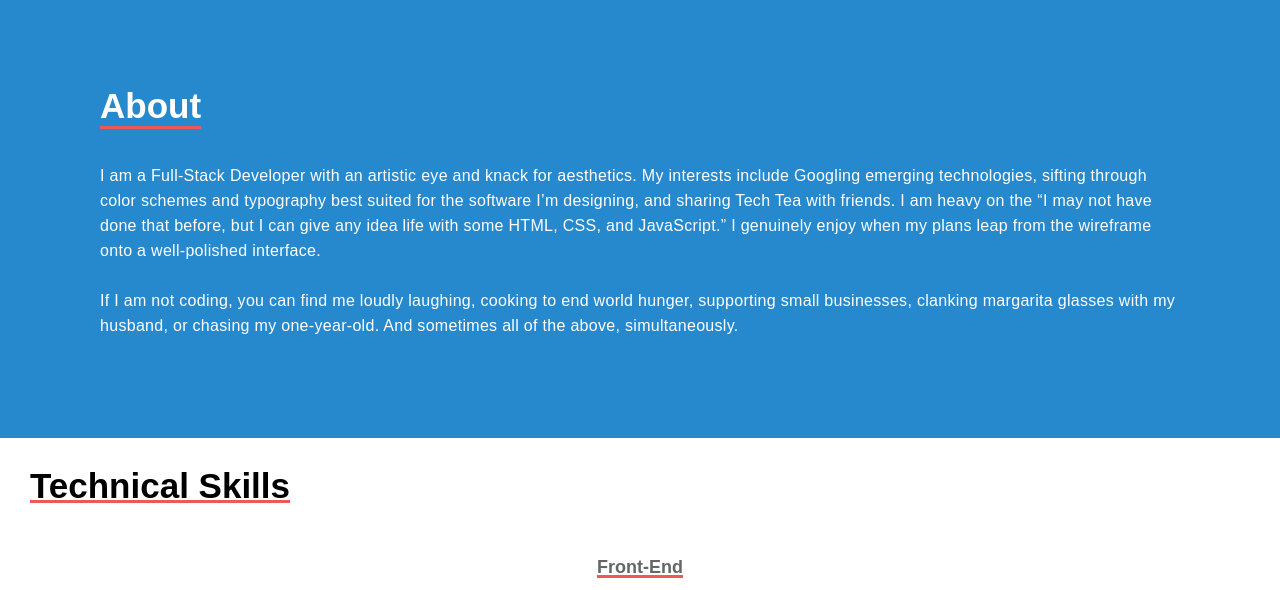
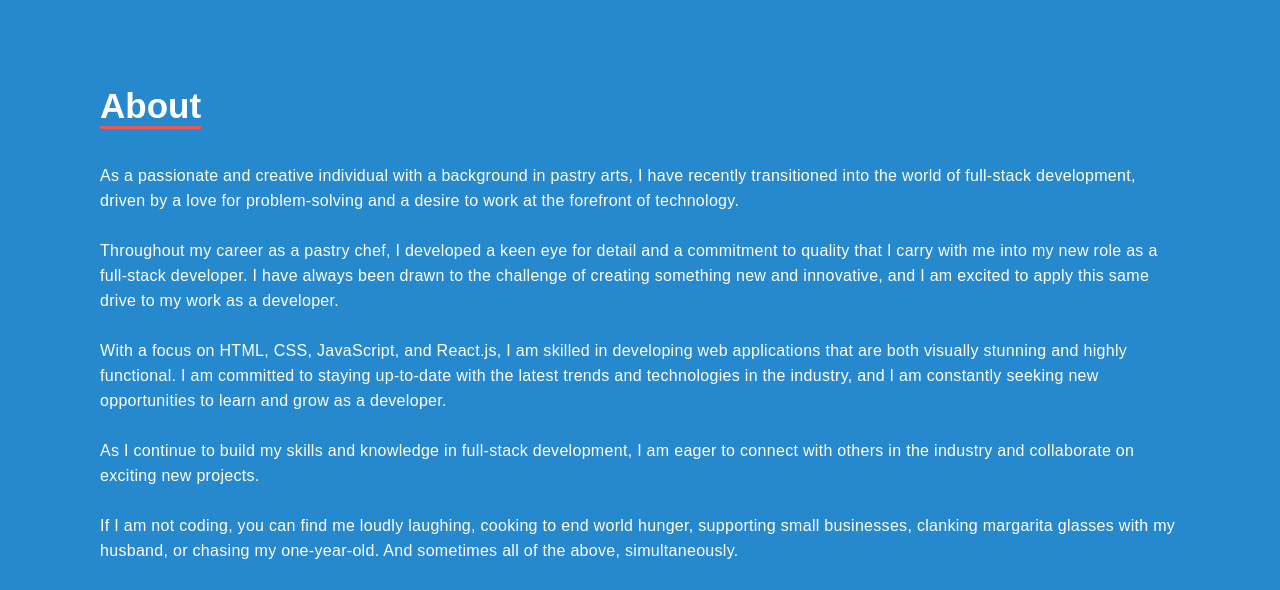
Before and after one commit to celestealexmoore/portfolio_3.0, a plain HTML site: page index.html in a window 1280 px wide. Shown: the part 706-1296 px from the top of the page. Drawn offline with nearby package versions, Linux system fonts and the light colour scheme.

Commit message:
new bio content

```diff
--- a/index.html
+++ b/index.html
@@ -130,14 +130,29 @@
     <section id="aboutDiv">
       <h1 id="aboutTitle" class="title">About</h1>
       <p id="aboutBody">
-        I am a Full-Stack Developer with an artistic eye and knack for
-        aesthetics. My interests include Googling emerging technologies, sifting
-        through color schemes and typography best suited for the software I’m
-        designing, and sharing Tech Tea with friends. I am heavy on the “I may
-        not have done that before, but I can give any idea life with some HTML,
-        CSS, and JavaScript.” I genuinely enjoy when my plans leap from the
-        wireframe onto a well-polished interface.
-
+        As a passionate and creative individual with a background in pastry
+        arts, I have recently transitioned into the world of full-stack
+        development, driven by a love for problem-solving and a desire to work
+        at the forefront of technology.
+        <br />
+        <br />
+        Throughout my career as a pastry chef, I developed a keen eye for detail
+        and a commitment to quality that I carry with me into my new role as a
+        full-stack developer. I have always been drawn to the challenge of
+        creating something new and innovative, and I am excited to apply this
+        same drive to my work as a developer.
+        <br />
+        <br />
+        With a focus on HTML, CSS, JavaScript, and React.js, I am skilled in
+        developing web applications that are both visually stunning and highly
+        functional. I am committed to staying up-to-date with the latest trends
+        and technologies in the industry, and I am constantly seeking new
+        opportunities to learn and grow as a developer.
+        <br />
+        <br />
+        As I continue to build my skills and knowledge in full-stack
+        development, I am eager to connect with others in the industry and
+        collaborate on exciting new projects.
         <br />
         <br />
         If I am not coding, you can find me loudly laughing, cooking to end
```
